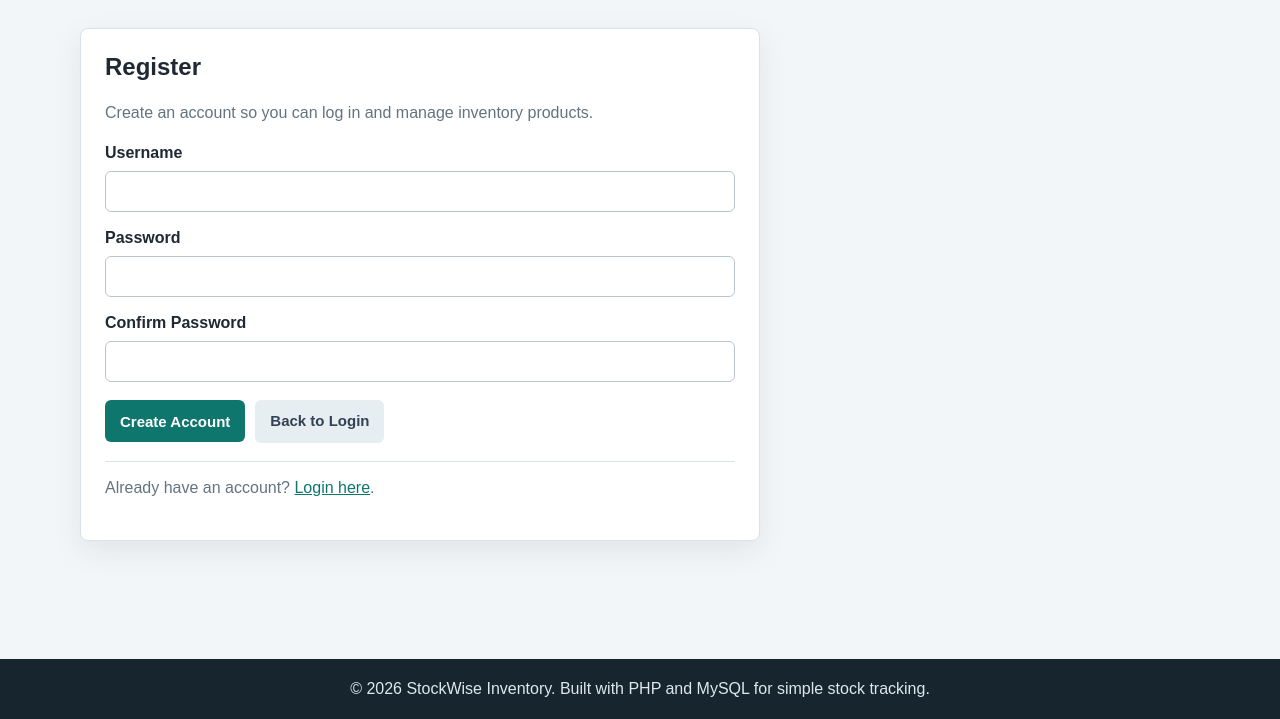
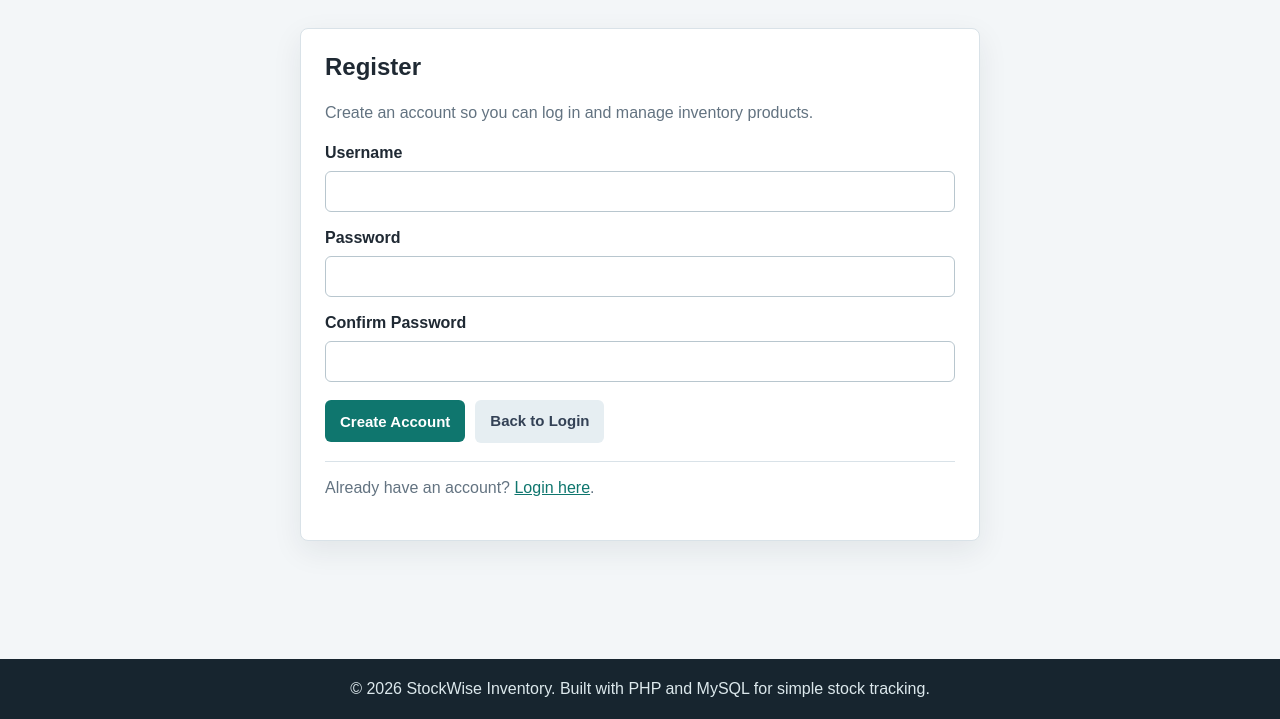
Before and after one commit to larenzzx/StockWise, a PHP site: page /register.php in a window 1280 px wide. Shown: the part 81-800 px from the top of the page. Run offline with PHP 8.4, Linux system fonts and the light colour scheme.

Commit message:
added contents and registration form

```diff
--- a/about.php
+++ b/about.php
@@ -5,7 +5,7 @@ include 'includes/header.php';
 
 <section class="box page-heading">
     <h2>About</h2>
-    <p>StockWise Inventory is a beginner-friendly PHP and MySQL system for tracking product records and stock levels.</p>
+    <p>StockWise Inventory is a simple system for organizing products, monitoring stock levels, and keeping inventory records easy to manage.</p>
 </section>
 
 <section class="grid two">
@@ -15,7 +15,7 @@ include 'includes/header.php';
     </article>
     <article class="box">
         <h3>Target Users</h3>
-        <p>This app is designed for small shops, school projects, startup sellers, and beginner developers who need a practical inventory example built with plain PHP, HTML, CSS, and MySQL.</p>
+        <p>This app is designed for small shops, startup sellers, and teams that need a clear way to track products, quantities, prices, and stock status.</p>
     </article>
 </section>
 
@@ -26,7 +26,7 @@ include 'includes/header.php';
         <li>Reduces manual checking of product lists</li>
         <li>Highlights low and out-of-stock items</li>
         <li>Keeps product pricing and quantities organized</li>
-        <li>Uses straightforward code that can be customized</li>
+        <li>Supports faster decisions when restocking products</li>
     </ul>
 </section>
 
--- a/add_product.php
+++ b/add_product.php
@@ -44,7 +44,7 @@ if ($_SERVER['REQUEST_METHOD'] === 'POST') {
 include 'includes/header.php';
 ?>
 
-<section class="box form-card narrow">
+<section class="box form-card narrow centered-form">
     <h2>Add Product</h2>
     <p>Enter the product details below. Quantity and price must be zero or higher.</p>
     <?php if ($error !== '') : ?>
--- a/css/style.css
+++ b/css/style.css
@@ -323,6 +323,11 @@ textarea {
     max-width: 680px;
 }
 
+.centered-form {
+    margin-left: auto;
+    margin-right: auto;
+}
+
 .form-actions {
     margin-top: 18px;
 }
--- a/edit_product.php
+++ b/edit_product.php
@@ -62,7 +62,7 @@ if ($_SERVER['REQUEST_METHOD'] === 'POST') {
 include 'includes/header.php';
 ?>
 
-<section class="box form-card narrow">
+<section class="box form-card narrow centered-form">
     <h2>Edit Product</h2>
     <p>Update product details and save the changes to the inventory list.</p>
     <?php if ($error !== '') : ?>
--- a/login.php
+++ b/login.php
@@ -51,7 +51,7 @@ if ($_SERVER['REQUEST_METHOD'] === 'POST') {
 include 'includes/header.php';
 ?>
 
-<section class="box form-card narrow">
+<section class="box form-card narrow centered-form">
     <h2>Login</h2>
     <p>Sign in to access the dashboard and manage product records.</p>
     <?php if ($error !== '') : ?>
--- a/register.php
+++ b/register.php
@@ -56,7 +56,7 @@ if ($_SERVER['REQUEST_METHOD'] === 'POST') {
 include 'includes/header.php';
 ?>
 
-<section class="box form-card narrow">
+<section class="box form-card narrow centered-form">
     <h2>Register</h2>
     <p>Create an account so you can log in and manage inventory products.</p>
 
```
Also changed, not shown: index.php (+5 -3 lines).
